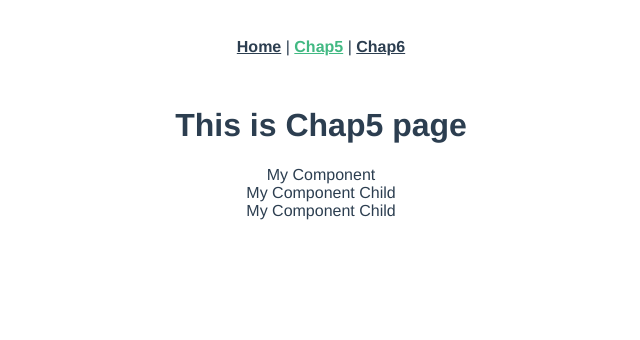
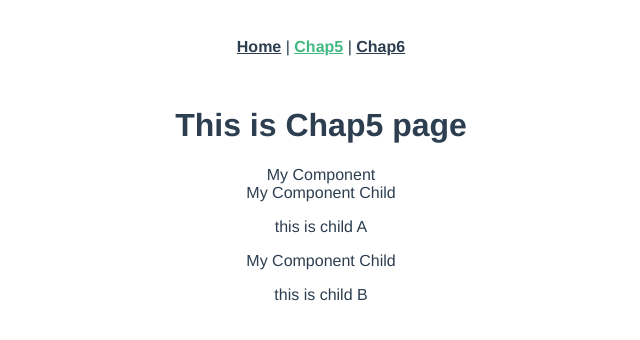
Before and after one commit to kawa1228/vuebook2-sample, a Vue app: page /chap5 in a window 1280 px wide. Shown: the top 340 px of the page, without its empty margins (319-959 px from the left). Built offline with nearby package versions, Linux system fonts and the light colour scheme.

Commit message:
pass to child

```diff
--- a/src/components/MyCompChild.vue
+++ b/src/components/MyCompChild.vue
@@ -1,3 +1,12 @@
 <template>
-    <div class="comp-child">My Component Child</div>
+  <div class="comp-child">
+    My Component Child
+    <p>{{ val }}</p>
+  </div>
 </template>
+
+<script>
+export default {
+  props: ["val"]
+};
+</script>
```
